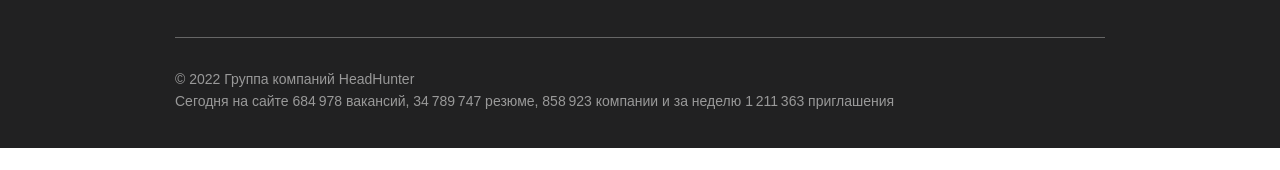
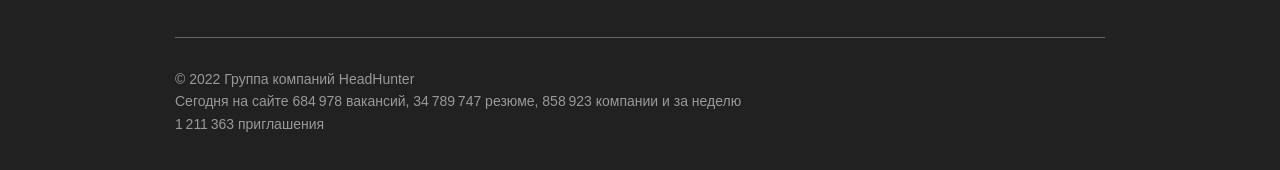
Before and after one commit to novvember/hh-html-and-css-practice, a website built with Parcel: page index.html in a window 1280 px wide. Shown: the part 1211-1381 px from the top of the page. Before the commit the page ends 1359 px from the top, so only its background shows below. Built offline with nearby package versions, Linux system fonts and the light colour scheme.

Commit message:
Refactor footer: change width for texts

```diff
--- a/styles/blocks/footer/footer.less
+++ b/styles/blocks/footer/footer.less
@@ -86,7 +86,11 @@
   margin: 0;
   max-width: 600px;
 
+  @media @screen-gt-s {
+    width: 85%;
+  }
+
   @media @screen-gt-m {
-    max-width: 727px;
+    width: 75%;
   }
 }
```
